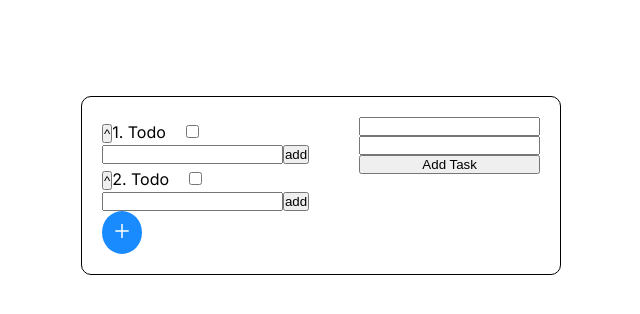
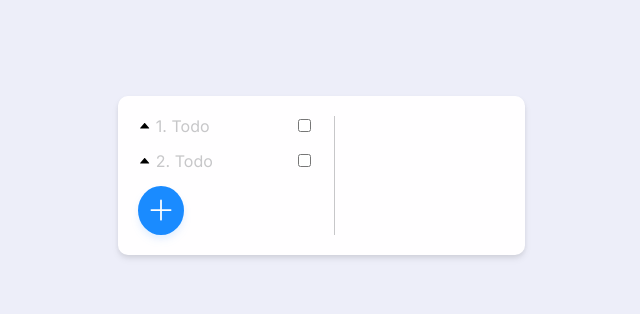
Before and after one commit to MikiHousse/todo-test, a Next.js app: page / in a window 1280 px wide. Shown: the top 314 px of the page, without its empty margins (319-959 px from the left). Built offline with nearby package versions, Linux system fonts and the light colour scheme.

Commit message:
add, modal, styling and util classNames

```diff
--- a/src/app/globals.scss
+++ b/src/app/globals.scss
@@ -76,10 +76,7 @@ body {
 }
 
 body {
-  // color: rgb(var(--foreground-rgb));
-  // background: linear-gradient(to bottom,
-  //     transparent,
-  //     rgb(var(--background-end-rgb))) rgb(var(--background-start-rgb));
+  background: #edeef9;
 }
 
 a {
--- /dev/null
+++ b/src/components/Modal/Modal.module.scss
@@ -0,0 +1,31 @@
+.Modal {
+  position: fixed;
+  top: 0;
+  bottom: 0;
+  left: 0;
+  right: 0;
+  opacity: 0;
+  pointer-events: none;
+  z-index: -1;
+}
+
+.overlay {
+  width: 100%;
+  height: 100%;
+  background-color: rgb(0, 0, 0, 30%);
+  display: flex;
+  align-items: center;
+  justify-content: center;
+}
+
+.content {
+  padding: 20px;
+  background-color: aliceblue;
+  border-radius: 12px;
+}
+
+.opened {
+  pointer-events: auto;
+  opacity: 1;
+  z-index: 10;
+}
--- /dev/null
+++ b/src/components/Modal/Modal.tsx
@@ -0,0 +1,60 @@
+import { classNames } from '@/utils/classNames';
+import cls from './Modal.module.scss';
+import { ReactNode, useCallback, useEffect } from 'react';
+import { Portal } from '../Portal/Portal';
+
+interface ModalProps {
+	isOpen: boolean;
+	onClose?: () => void;
+	children?: ReactNode;
+}
+
+const Modal = (props: ModalProps) => {
+	const { isOpen, onClose, children } = props;
+
+	const onContentClick = (e: React.MouseEvent) => {
+		e.stopPropagation();
+	};
+
+	const closeHandler = useCallback(() => {
+		if (onClose) {
+			onClose();
+		}
+	}, [onClose]);
+
+	const mods: Record<string, boolean> = {
+		[cls.opened]: isOpen,
+	};
+
+	const onKeyDown = useCallback(
+		(e: KeyboardEvent) => {
+			if (e.key === 'Escape') {
+				closeHandler();
+			}
+		},
+		[closeHandler],
+	);
+
+	useEffect(() => {
+		if (isOpen) {
+			window.addEventListener('keydown', onKeyDown);
+		}
+		return () => {
+			window.removeEventListener('keydown', onKeyDown);
+		};
+	}, [isOpen, onKeyDown]);
+
+	return (
+		<Portal>
+			<div className={classNames(cls.Modal, mods)}>
+				<div className={cls.overlay} onClick={closeHandler}>
+					<div className={cls.content} onClick={onContentClick}>
+						{children}
+					</div>
+				</div>
+			</div>
+		</Portal>
+	);
+};
+
+export default Modal;
--- /dev/null
+++ b/src/components/Portal/Portal.tsx
@@ -0,0 +1,13 @@
+import { ReactNode } from 'react';
+import { createPortal } from 'react-dom';
+
+interface PortalProps {
+	children: ReactNode;
+	element?: HTMLElement;
+}
+
+export const Portal = (props: PortalProps) => {
+	const { children, element = document.body } = props;
+
+	return createPortal(children, element);
+};
--- a/src/components/TodoApp/TodoApp.module.scss
+++ b/src/components/TodoApp/TodoApp.module.scss
@@ -1,19 +1,46 @@
 .TodoApp {
   padding: 20px;
-  border: 1px solid;
   border-radius: 10px;
+  background-color: #fffeff;
+  filter: drop-shadow(0 4px 3px rgb(0 0 0 / 0.07)) drop-shadow(0 2px 2px rgb(0 0 0 / 0.06));
+  color: #c7c7c9;
+
 }
 
 .addTodo {
-  padding: 10px;
+  padding: 8px;
   border-radius: 100%;
   background-color: #1a8bff;
   border: none;
   cursor: pointer;
+  filter: drop-shadow(0 5px 4px rgb(26 139 255 / 0.07)) drop-shadow(0 3px 3px rgb(26 139 255 / 0.06));
+  transition: all;
+  transition-timing-function: cubic-bezier(0.4, 0, 0.2, 1);
+  transition-duration: 300ms;
 
   &:hover {
     background-color: #027bf5;
 
+  }
+}
+
+.todoList {
+  padding-right: 20px;
+  border-right: 1px solid;
+}
+
+.plus {
+  padding-top: 2px;
+}
+
+.btnShow {
+  background-color: transparent;
+  border: none;
+  cursor: pointer;
+  padding-right: 5px;
+
+  &:hover {
+    color: gray;
   }
 }
 
@@ -24,16 +51,32 @@
 }
 
 .forms {
+  width: 170px;
   display: flex;
   flex-direction: column;
 }
 
 .list {
+  width: 176px;
+  padding-bottom: 15px;
+}
+
+.item {
   cursor: pointer;
+  border-radius: 5px;
+  position: relative;
 
   &:hover {
-    background-color: aqua;
+    background-color: #ebf7ff;
+    color: #5fa2ff;
   }
+
+}
+
+.checkbox {
+  position: absolute;
+  right: 3px;
+  top: 3px;
 }
 
 .name {
@@ -49,9 +92,13 @@
   }
 }
 
+.todo {
+  display: flex;
+}
+
 .todoInfo {
-  display: flex;
-  gap: 50px;
+  padding-left: 20px;
+  width: 170px;
 }
 
 .input {
--- a/src/components/TodoApp/TodoApp.tsx
+++ b/src/components/TodoApp/TodoApp.tsx
@@ -4,18 +4,23 @@ import cls from './TodoApp.module.scss';
 import { observer } from 'mobx-react-lite';
 import { ITodo } from '@/store/TodoStore';
 import todoStore from '@/store/TodoStore';
-import { AiOutlinePlus } from 'react-icons/ai';
+import { AiFillCaretUp, AiFillCaretDown } from 'react-icons/ai';
+import { BsPlusLg } from 'react-icons/bs';
+import Modal from '../Modal/Modal';
 
 const TodoApp: FC = observer(() => {
 	const [addTodo, setAddTodo] = useState(false);
 	const [todoInfo, setTodoInfo] = useState(false);
+	const [isOpen, setIsOpen] = useState(false);
 
 	const handleAddTodoClick = () => {
+		setIsOpen(true);
 		setAddTodo(true);
 		setTodoInfo(false);
 	};
 
 	return (
+		<>
 			<div className={cls.TodoApp}>
 				{/* <div>
 				<form>
@@ -23,19 +28,21 @@ const TodoApp: FC = observer(() => {
 					<button onClick={todoStore.addSubtodo(el.id , el.name)}></button>
 				</form>
 			</div> */}
-			<div className={cls.todoInfo}>
-				<div>
+				<div className={cls.todo}>
+					<div className={cls.todoList}>
 						{todoStore.todoList.map((el: ITodo) => (
 							<div
 								key={el.id}
-							className={cls.task}
+								className={cls.list}
 								onClick={() => {
 									todoStore.selectTodo(el.id);
 									setAddTodo(false);
 									setTodoInfo(true);
 								}}>
-							<div className={cls.list}>
-								<button onClick={() => todoStore.showTodo(el.id)}>^</button>
+								<div className={cls.item}>
+									<button className={cls.btnShow} onClick={() => todoStore.showTodo(el.id)}>
+										{el.show ? <AiFillCaretDown /> : <AiFillCaretUp />}
+									</button>
 									<span className={cls.name}>
 										{el.id}. {el.name}
 									</span>
@@ -46,8 +53,6 @@ const TodoApp: FC = observer(() => {
 										{el.subtodo?.map((el) => {
 											return <span>{el.name}</span>;
 										})}
-								</div>
-							) : (
 										<form>
 											<input
 												type='text'
@@ -63,11 +68,32 @@ const TodoApp: FC = observer(() => {
 												add
 											</button>
 										</form>
+									</div>
+								) : (
+									''
 								)}
 							</div>
 						))}
+						<div>
+							<button className={cls.addTodo} onClick={handleAddTodoClick}>
+								<BsPlusLg className={cls.plus} size={30} color='white' />
+							</button>
 						</div>
-				{!addTodo ? (
+					</div>
+					{/* {todoInfo ? (
+
+					) : (
+						''
+					)} */}
+					<div className={cls.todoInfo}>
+						<h2>{todoStore.todo.name === undefined ? '' : todoStore.todo.name}</h2>
+						<p>{todoStore.todo.description}</p>
+					</div>
+				</div>
+			</div>
+			{addTodo ? (
+				<Modal isOpen={isOpen} onClose={() => setIsOpen(false)}>
+					{' '}
 					<div className={cls.forms}>
 						<form className={cls.input}>
 							<input
@@ -89,22 +115,11 @@ const TodoApp: FC = observer(() => {
 							Add Task
 						</button>
 					</div>
+				</Modal>
 			) : (
 				''
 			)}
-				{todoInfo ? (
-					<div>
-						<h2>{todoStore.todo.name}</h2>
-						<p>{todoStore.todo.description}</p>
-					</div>
-				) : (
-					''
-				)}
-			</div>
-			<button className={cls.addTodo} onClick={handleAddTodoClick}>
-				<AiOutlinePlus color='white' size={20} />
-			</button>
-		</div>
+		</>
 	);
 });
 
--- /dev/null
+++ b/src/utils/classNames.ts
@@ -0,0 +1,11 @@
+type Mods = Record<string, string | boolean>;
+
+export function classNames(cls: string, mods: Mods = {}, additional: string[] = []): string {
+	return [
+		cls,
+		...additional.filter(Boolean),
+		...Object.entries(mods)
+			.filter(([_, value]) => Boolean(value))
+			.map(([className]) => className),
+	].join(' ');
+}
```
Lines whose indentation alone changed are shown as unchanged.
